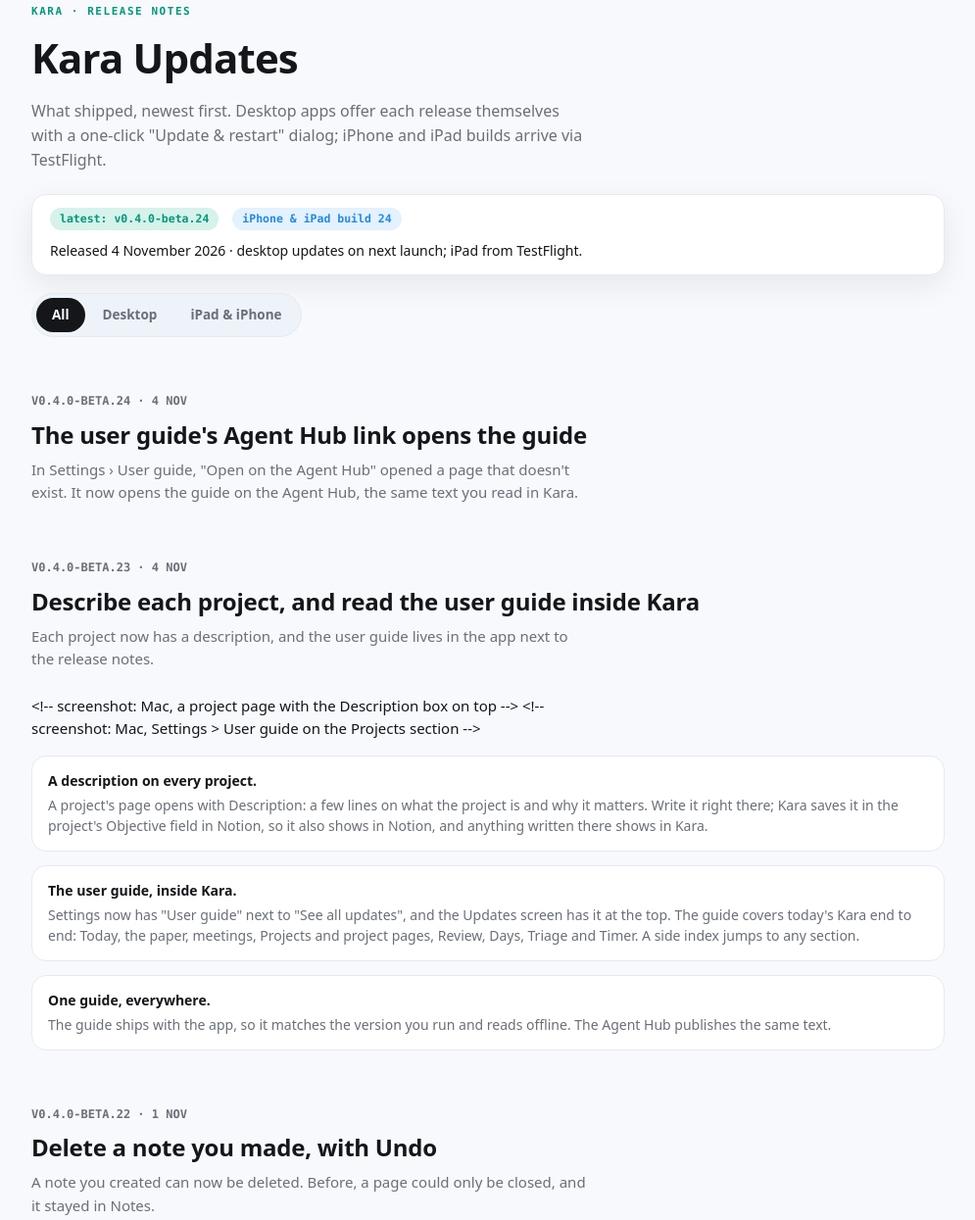
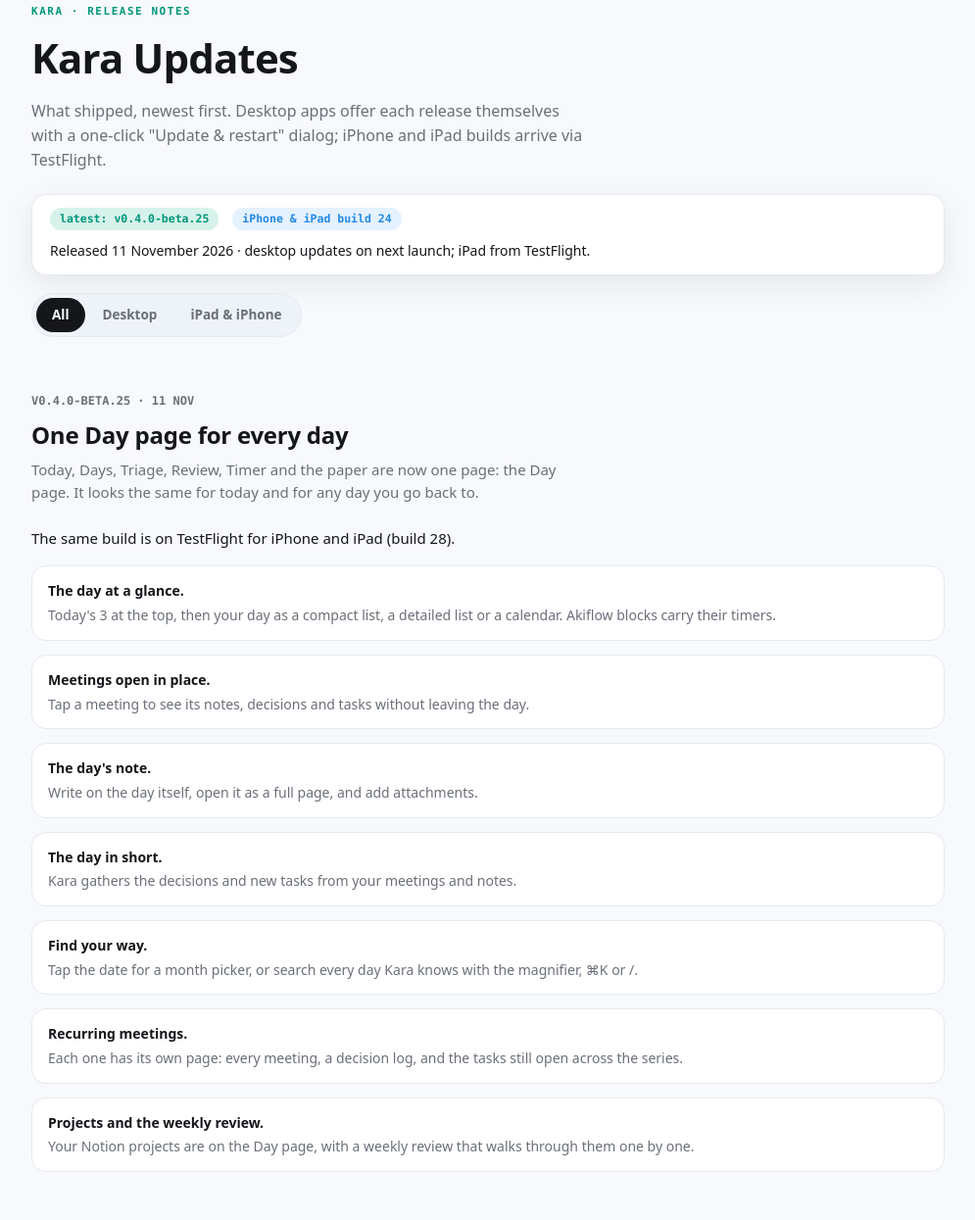
Before and after one commit to thomasgoubau1980/kara-updates, a plain HTML site: page index.html in a window 1280 px wide. Shown: the part 45-1290 px from the top of the page at 98% size, without its empty margins (142-1137 px from the left). Drawn offline with Linux system fonts and the light colour scheme.

Commit message:
Publish updates site

```diff
--- a/index.html
+++ b/index.html
@@ -163,9 +163,9 @@
     <h1>Kara Updates</h1>
     <p class="lede">What shipped, newest first. Desktop apps offer each release themselves with a one-click "Update &amp; restart" dialog; iPhone and iPad builds arrive via TestFlight.</p>
     <div class="update-strip">
-      <span class="chip">latest: v0.4.0-beta.24</span>
+      <span class="chip">latest: v0.4.0-beta.25</span>
       <span class="chip chip-blue">iPhone &amp; iPad build 24</span>
-      <span>Released 4 November 2026 · desktop updates on next launch; iPad from TestFlight.</span>
+      <span>Released 11 November 2026 · desktop updates on next launch; iPad from TestFlight.</span>
     </div>
     <div class="filter" role="radiogroup" aria-label="Release type">
       <label><input type="radio" name="platform" value="all" checked><span>All</span></label>
@@ -173,6 +173,20 @@
       <label><input type="radio" name="platform" value="ios"><span>iPad &amp; iPhone</span></label>
     </div>
   </header>
+
+  <section data-platform="desktop">
+    <div class="sec-head"><span class="sec-num mono">V0.4.0-BETA.25 · 11 NOV</span></div>
+    <h2>One Day page for every day</h2>
+    <p class="sec-sub">Today, Days, Triage, Review, Timer and the paper are now one page: the Day page. It looks the same for today and for any day you go back to.</p>
+    <p>The same build is on TestFlight for iPhone and iPad (build 28).</p>
+    <div class="notes"><div class="note"><b>The day at a glance.</b><span>Today's 3 at the top, then your day as a compact list, a detailed list or a calendar. Akiflow blocks carry their timers.</span></div>
+<div class="note"><b>Meetings open in place.</b><span>Tap a meeting to see its notes, decisions and tasks without leaving the day.</span></div>
+<div class="note"><b>The day's note.</b><span>Write on the day itself, open it as a full page, and add attachments.</span></div>
+<div class="note"><b>The day in short.</b><span>Kara gathers the decisions and new tasks from your meetings and notes.</span></div>
+<div class="note"><b>Find your way.</b><span>Tap the date for a month picker, or search every day Kara knows with the magnifier, ⌘K or /.</span></div>
+<div class="note"><b>Recurring meetings.</b><span>Each one has its own page: every meeting, a decision log, and the tasks still open across the series.</span></div>
+<div class="note"><b>Projects and the weekly review.</b><span>Your Notion projects are on the Day page, with a weekly review that walks through them one by one.</span></div></div>
+  </section>
 
   <section data-platform="desktop">
     <div class="sec-head"><span class="sec-num mono">V0.4.0-BETA.24 · 4 NOV</span></div>
@@ -1030,7 +1044,7 @@
 <div class="note"><span>A sync guard stops the Waiting-For list from being overwritten by stale snapshots.</span></div>
 <div class="note"><span>Google Calendar on desktop moved to a proper PKCE loopback OAuth flow, with event fetch and the merged Today agenda.</span></div></div>
   </section>
-  <footer>generated from docs/updates in kara-desktop · 2026-11-04</footer>
+  <footer>generated from docs/updates in kara-desktop · 2026-11-11</footer>
 </div>
 <script>
 (function () {
```
Also changed, not shown: updates.json (+9 -1 lines).
